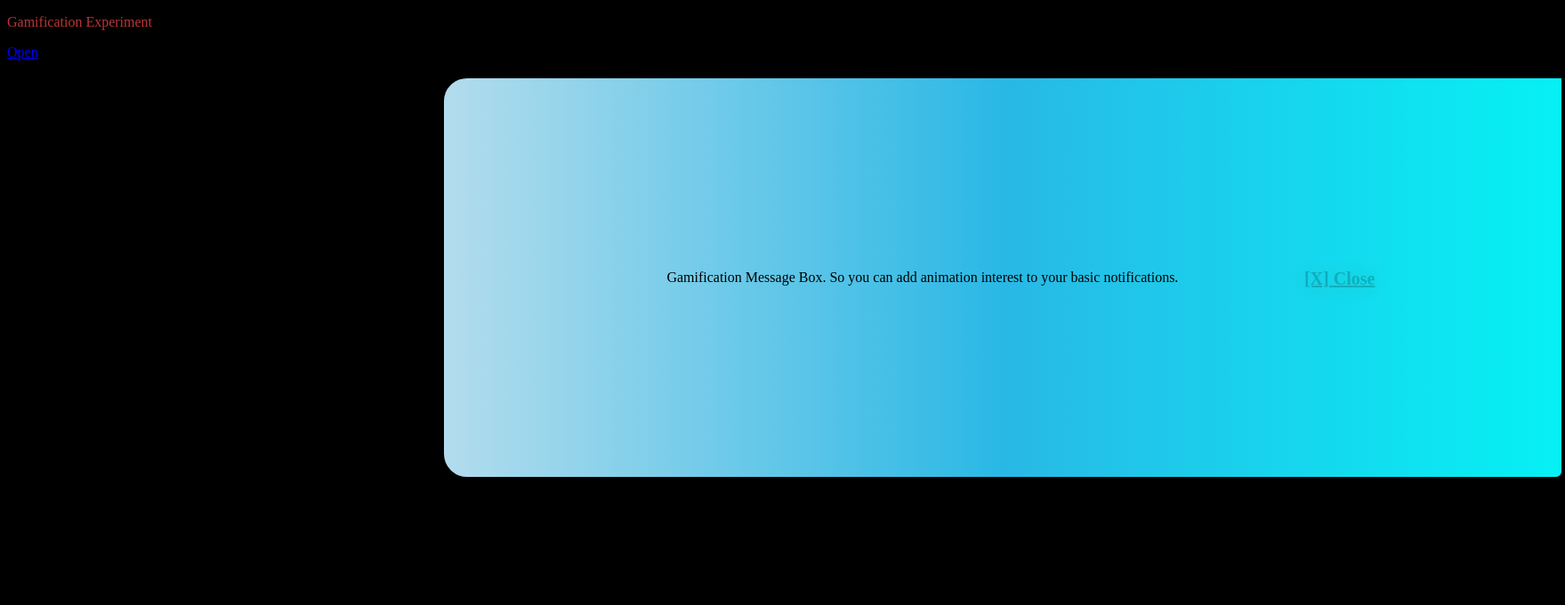
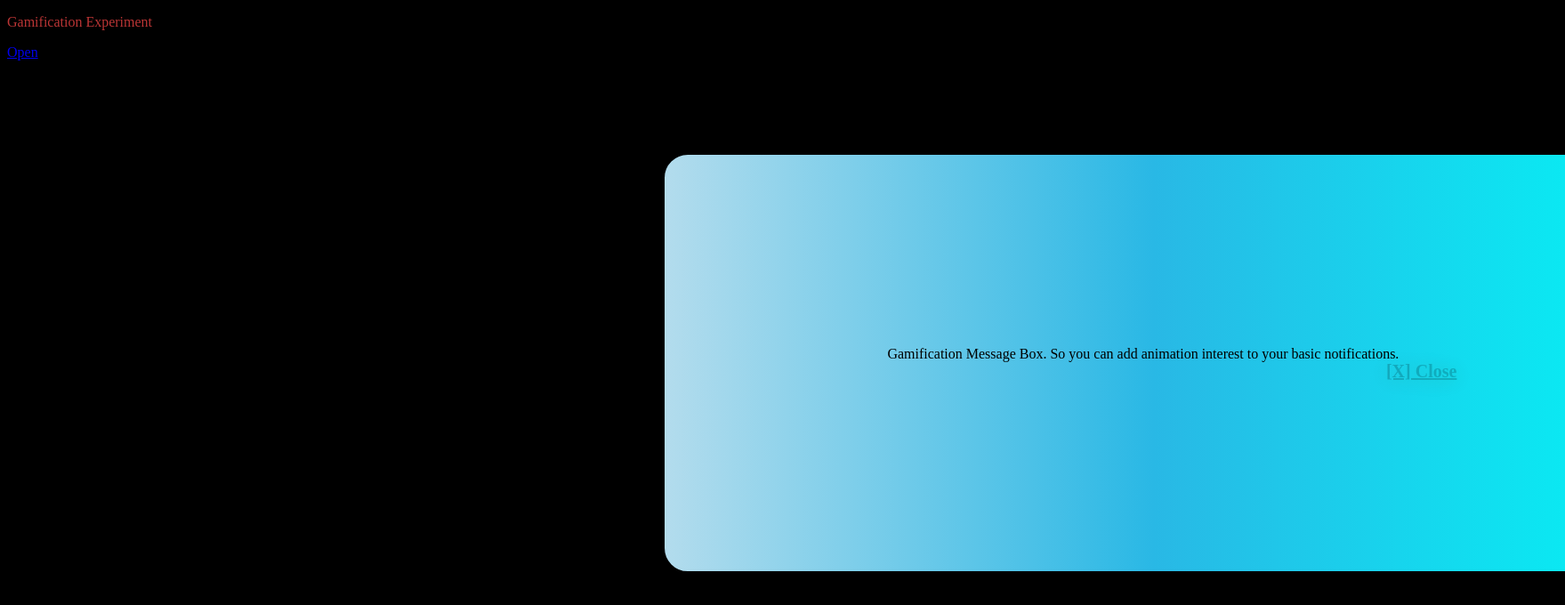
Before and after one commit to siliconhacker/Gamification-Message-Box, a plain HTML site: page index.html in a window 1280 px wide. Shown: the whole page at 89% size, 1759 px wide, since content can reach past the window. Drawn offline with nearby package versions, Linux system fonts and the light colour scheme.

Commit message:
responsive design fix
set the message box to float on the top of the content

```diff
--- a/css/style.css
+++ b/css/style.css
@@ -3,12 +3,15 @@ color: rgb(187, 53, 53);
 background-color: rgb(0, 0, 0);
 }
 #info {
+left: 20%;
+top: 20%;
+width: 50%;
 border: 1px solid;
 margin: 10px 0px;
 padding:15px 10px 15px 50px;
 background-repeat: no-repeat;
 background-position: 10px center;
-position:relative;
+position:fixed;
 color: #000000;
 background: rgba(179,220,237,1);
 background: -moz-linear-gradient(left, rgba(179,220,237,1) 0%, rgba(41,184,229,1) 50%, rgba(5,241,245,1) 100%);
```
Also changed, not shown: index.html (+1 -1 lines).
